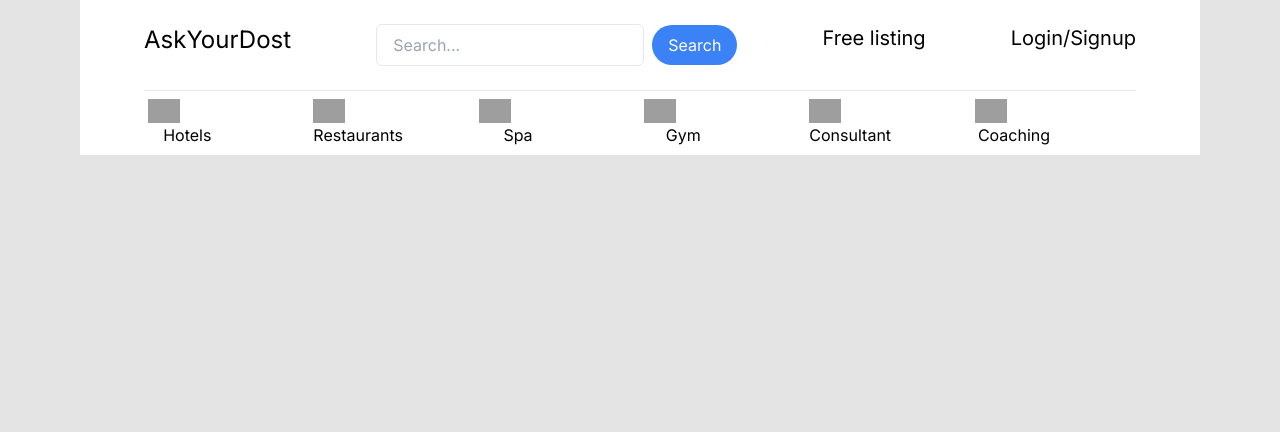
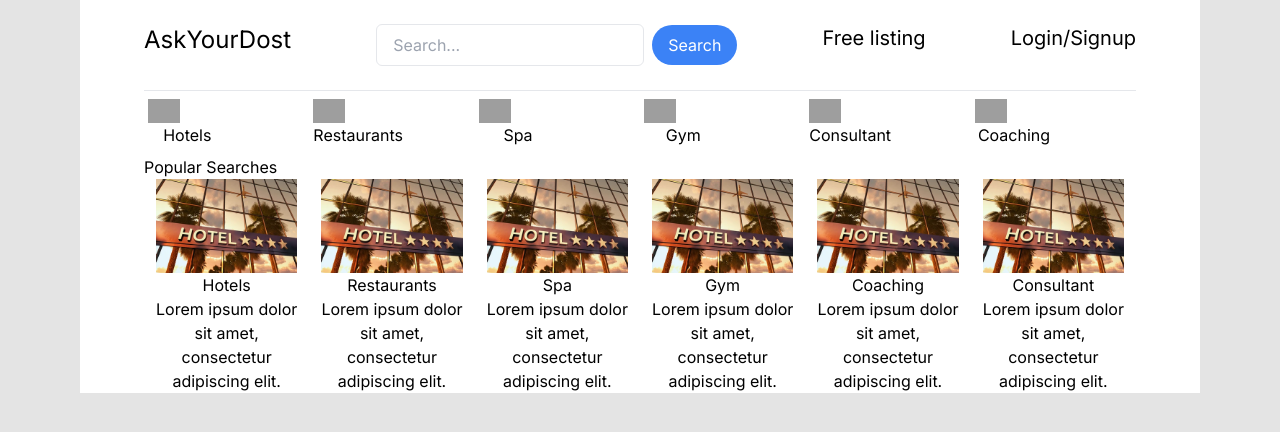
Before and after one commit to Terminator1601/AskYourDost, a Next.js app: page / in a window 1280 px wide. Shown: the top 432 px of the page. Built offline with nearby package versions, Linux system fonts and the light colour scheme; grey boxes are pictures that could not be loaded.

Commit message:
Added popular searches

```diff
--- a/app/MainData.tsx
+++ b/app/MainData.tsx
@@ -16,3 +16,35 @@ export const data = [
   { id: 3, title: "Another title 3" },
   // Add more data items as needed
 ];
+
+export const popularSectionData = [
+  {
+    title: "Hotels",
+    imageUrl: "/images/hotels.png",
+    description: "Lorem ipsum dolor sit amet, consectetur adipiscing elit.",
+  },
+  {
+    title: "Restaurants",
+    imageUrl: "/images/hotels.png",
+    description: "Lorem ipsum dolor sit amet, consectetur adipiscing elit.",
+  },
+  {
+    title: "Spa",
+    imageUrl: "/images/hotels.png",
+    description: "Lorem ipsum dolor sit amet, consectetur adipiscing elit.",
+  },
+  {
+    title: "Gym",
+    imageUrl: "/images/hotels.png",
+    description: "Lorem ipsum dolor sit amet, consectetur adipiscing elit.",
+  },{
+    title: "Coaching",
+    imageUrl: "/images/hotels.png",
+    description: "Lorem ipsum dolor sit amet, consectetur adipiscing elit.",
+  },{
+    title: "Consultant",
+    imageUrl: "/images/hotels.png",
+    description: "Lorem ipsum dolor sit amet, consectetur adipiscing elit.",
+  },
+  // Add more items as needed
+];
--- a/app/page.tsx
+++ b/app/page.tsx
@@ -1,5 +1,6 @@
 import Header from "@/components/Header/Header";
 import Navbar from "@/components/Navbar/Navbar";
+import PopularSearches from "@/components/PopularSearches/PopularSearches";
 import Image from "next/image";
 
 export default function Home() {
@@ -8,7 +9,7 @@ export default function Home() {
       <Header/>
       <hr/>
       <Navbar/>
-
+      <PopularSearches/>
     </main>
   );
 }
--- /dev/null
+++ b/components/PopularSearches/Cards.tsx
@@ -0,0 +1,23 @@
+// Cards.jsx
+
+import React from "react";
+
+interface CardsProps {
+  title: string;
+  imageUrl: string;
+  description: string;
+}
+
+const Cards: React.FC<CardsProps> = ({ title, imageUrl, description }) => {
+  return (
+    <>
+      <div>
+        <img src={imageUrl} alt={title} />
+        <h2>{title}</h2>
+        <p>{description}</p>
+      </div>
+    </>
+  );
+};
+
+export default Cards;
--- /dev/null
+++ b/components/PopularSearches/PopularSearches.tsx
@@ -0,0 +1,27 @@
+// PopularSearches.jsx
+
+import React from "react";
+import Cards from "./Cards";
+import { popularSectionData } from "@/app/MainData";
+const PopularSearches = () => {
+  return (
+    <>
+      <div>Popular Searches</div>
+      <div className="grid grid-cols-6 text-center">
+        {popularSectionData.map((item, index) => (
+          <a href="/" key={index}>
+            <div className="px-3">
+              <Cards
+                title={item.title}
+                imageUrl={item.imageUrl}
+                description={item.description}
+              />
+            </div>
+          </a>
+        ))}
+      </div>
+    </>
+  );
+};
+
+export default PopularSearches;
```
Also changed, not shown: public/images/hotels.png (added). Lines whose indentation alone changed are shown as unchanged.
